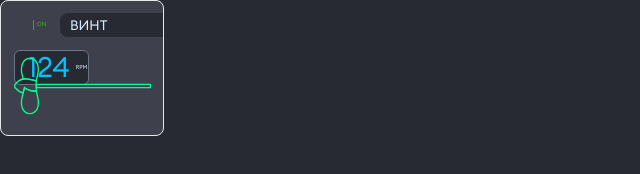
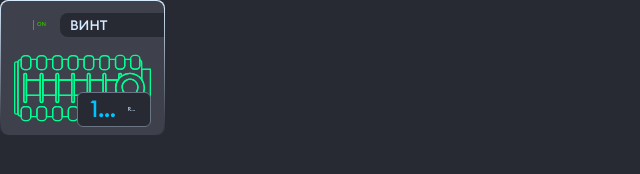
Before and after one commit to steshicNad/Technodar, a website: page index.html in a window 1280 px wide. Shown: the whole page, without its empty margins (0-640 px from the left). Drawn offline with nearby package versions, Linux system fonts and the light colour scheme; files that its build step writes are made by us from their sources.

Commit message:
commit 3

```diff
--- a/index.html
+++ b/index.html
@@ -3,28 +3,27 @@
 <head>
   <meta charset="UTF-8">
   <meta name="viewport" content="width=device-width, initial-scale=1.0">
-  <script src="https://cdn.tailwindcss.com"></script>
-  <link href="./src/input.css" rel="stylesheet">
+  <link href="/dist/output.css" rel="stylesheet">
 </head>
 
 <body class="bg-[#272933]">
-    <div class="w-[12.8vw] bg-[#3E404C]  h-[17vh] rounded-lg border">
-        <div class="flex items-center gap-[1.1vw] pt-[1.5vh] justify-between ">
-            <div class="flex ml-[2.5vw] gap-[0.2vw]">
-                <img src="/img/Vector 10.svg" class="h-[1.2vh]"/>
-                <div class=" text-[#33C300] text-[0.7vh] text-center"> ON </div>
+    <article class="px-[0.05vw] py-[0.09vh] w-[12.86vw] h-[17vh] rounded-lg bg-gradient-to-b from-[#D6EBFF] to-[#272933]">
+        <div class="w-[12.7vw]  bg-[#3E404C] h-[16.8vh] mx-auto gap-[1.6vh] flex flex-col rounded-lg ">
+            <div class="flex items-center gap-[1.1vw] pt-[1.5vh] justify-between ">
+                <div class="flex ml-[2.5vw] gap-[0.2vw]">
+                    <img src="/img/Vector 10.svg" class="h-[1.2vh]"/>
+                    <div class="font-medium font-myfont1 text-[#33C300] text-[0.7vh] text-center"> ON </div>
+                </div>
+                <div class=" truncate font-myfont1 font-medium flex items-center bg-[#272933]  text-[#D6EBFF] text-[1.7vh] h-[3vh] w-[8.3vw] pl-[0.8vw] rounded-l-lg"> ВИНТ </div>
             </div>
-            <div class="flex items-center bg-[#272933] text-[#D6EBFF] text-[1.7vh] h-[3vh] w-[8.3vw] pl-[0.8vw] rounded-l-lg "> ВИНТ </div>
-        </div>
-        <div class="relative w-full mx-auto  w-[10.7vw] h-[9.1vh]  ml-[1.04vw] mt-[1.57vh]">
-
-                <img src="/img/Rectangle 2301.svg" class=" absolute w-[10.7vw] h-[9.1vh]"/>
-
-            <div class=" flex items-center gap-[0.4vw] z-1 pl-[1vw] mt-auto  mr-[0.9vw] justify-between bg-[#272933] h-[4.4vh] w-[5.8vw] rounded-md  border border-[#6B7583]">
-                <div class=" text-[#00C2FF] font-medium text-[3.5vh]"> 124 </div>
-                <div class=" text-[#D6EBFF] text-[0.7vh]"> RPM </div>
+            <div class="flex justify-end items-end relative w-[10.7vw] h-[9.7vh]  ml-[1vw]">
+                <img src="/img/new.svg" class=" self-start absolute  w-[10.7vw] h-[9.5vh] "/>
+                <div class="  flex  items-center gap-[0.4vw] z-10 pl-[1vw] mt-auto   justify-between bg-[#272933] h-[4.4vh] w-[5.8vw] rounded-md  border border-[#6B7583]">
+                    <div class=" truncate  font-myfont1 font-medium text-[#00C2FF]  text-[2.9vh]"> 124 </div>
+                    <div class="truncate font-myfont1 text-[#D6EBFF] text-[0.7vh] mr-[0.9vw]"> RPM </div>
+                </div>
             </div>
         </div>
-    </div>
+    </article>
 </body>
 </html>
--- a/package.json
+++ b/package.json
@@ -13,5 +13,8 @@
     "nodemon": "^2.0.20",
     "postcss": "^8.4.21",
     "tailwindcss": "^3.2.4"
+  },
+  "dependencies": {
+    "@tailwindcss/line-clamp": "^0.4.2"
   }
 }
--- a/src/input.css
+++ b/src/input.css
@@ -1,11 +1,14 @@
-/* @tailwind base;
+@tailwind base;
 @tailwind components;
-@tailwind utilities; */
+@tailwind utilities;
 
 @font-face{
     font-family: 'EuclidCircularA';
     src: url('../fonts/Euclid Circular A Regular.ttf');
+    font-weight: 400;
 }
-* {
+@font-face{
     font-family: 'EuclidCircularA';
+    src: url('../fonts/Euclid Circular A Medium.ttf');
+    font-weight: 500;
 }
--- /dev/null
+++ b/tailwind.config.js
@@ -0,0 +1,14 @@
+/** @type {import('tailwindcss').Config} */
+module.exports = {
+  content: ["./index.html"],
+  theme: {
+    extend: {
+      fontFamily:{
+        myfont1:['EuclidCircularA', 'sans-serif'],
+      },
+    },
+  },
+  plugins: [
+
+  ],
+}
```
Also changed, not shown: 1 other file.
